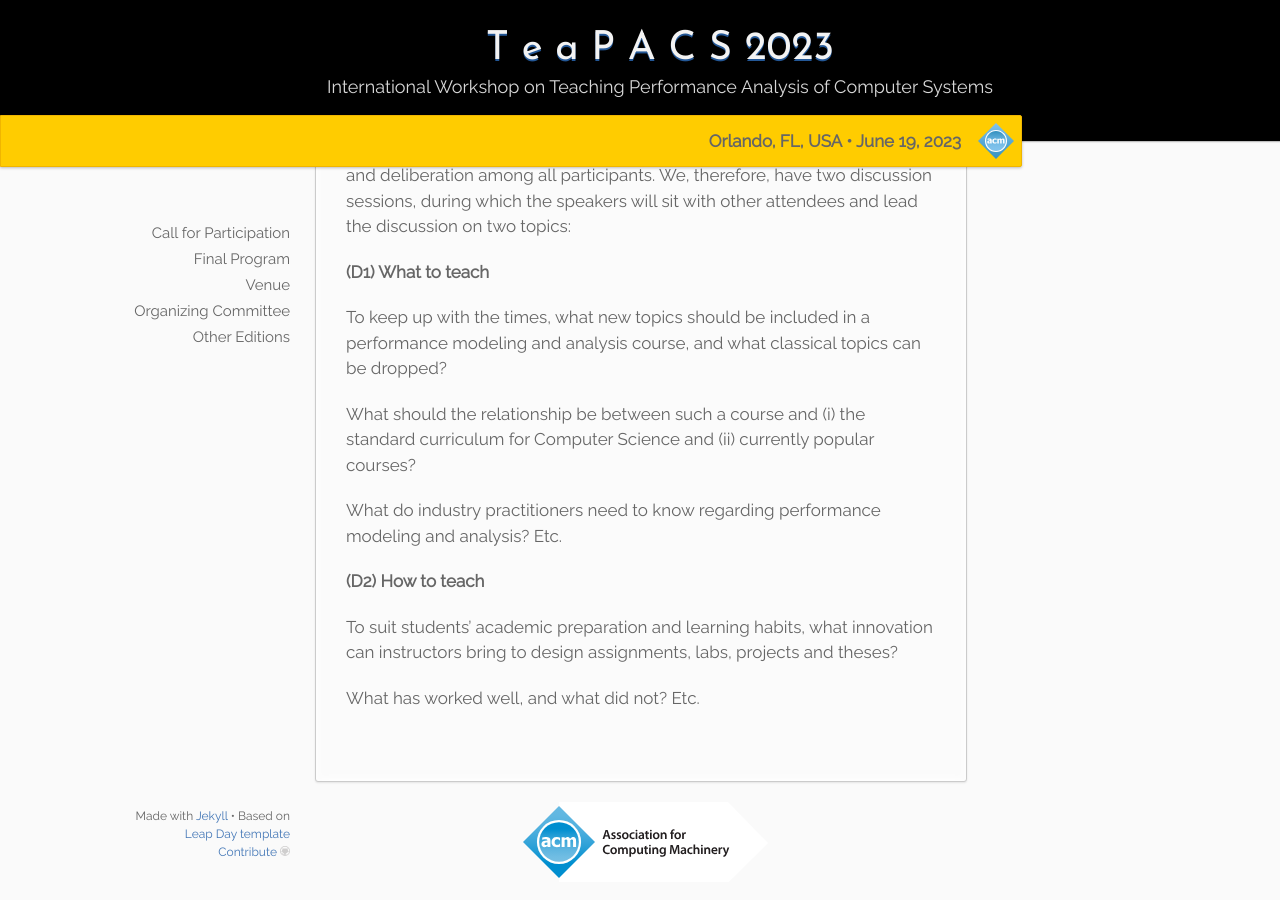
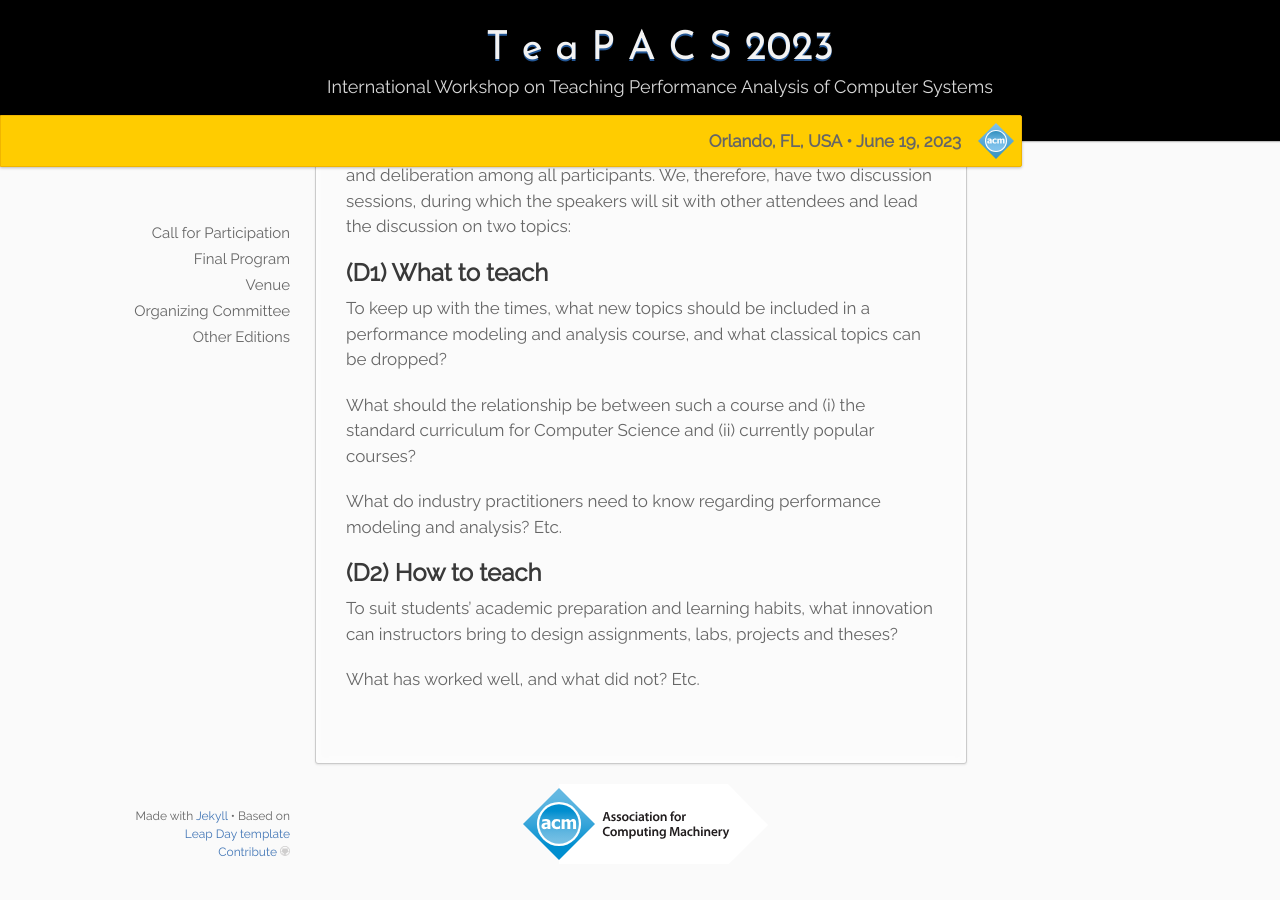
Before and after one commit to alessandropellegrini/teapacs.github.io, a Jekyll site: the page built from _2023/05.program.md, in a window 1280 px wide and 900 px high, scrolled down 1579 px. Built offline with Jekyll 4.4.1, drawn with Linux system fonts in a browser that asks for light colours.

```diff
--- a/_2023/05.program.md
+++ b/_2023/05.program.md
@@ -36,7 +36,7 @@ to be decided
 
 However, the success of the workshop depends on a productive dialogue and deliberation among all participants.  We, therefore, have two discussion sessions, during which the speakers will sit with other attendees and lead the discussion on two topics:
 
-**(D1) What to teach**
+## (D1) What to teach
 
 To keep up with the times, what new topics should be included in a performance modeling and analysis course, and what classical topics can be dropped?
 
@@ -44,7 +44,7 @@ What should the relationship be between such a course and (i) the standard curri
 
 What do industry practitioners need to know regarding performance modeling and analysis?  Etc.
 
-**(D2) How to teach**
+## (D2) How to teach
 
 To suit students' academic preparation and learning habits, what innovation can instructors bring to design assignments, labs, projects and theses?
 
```
